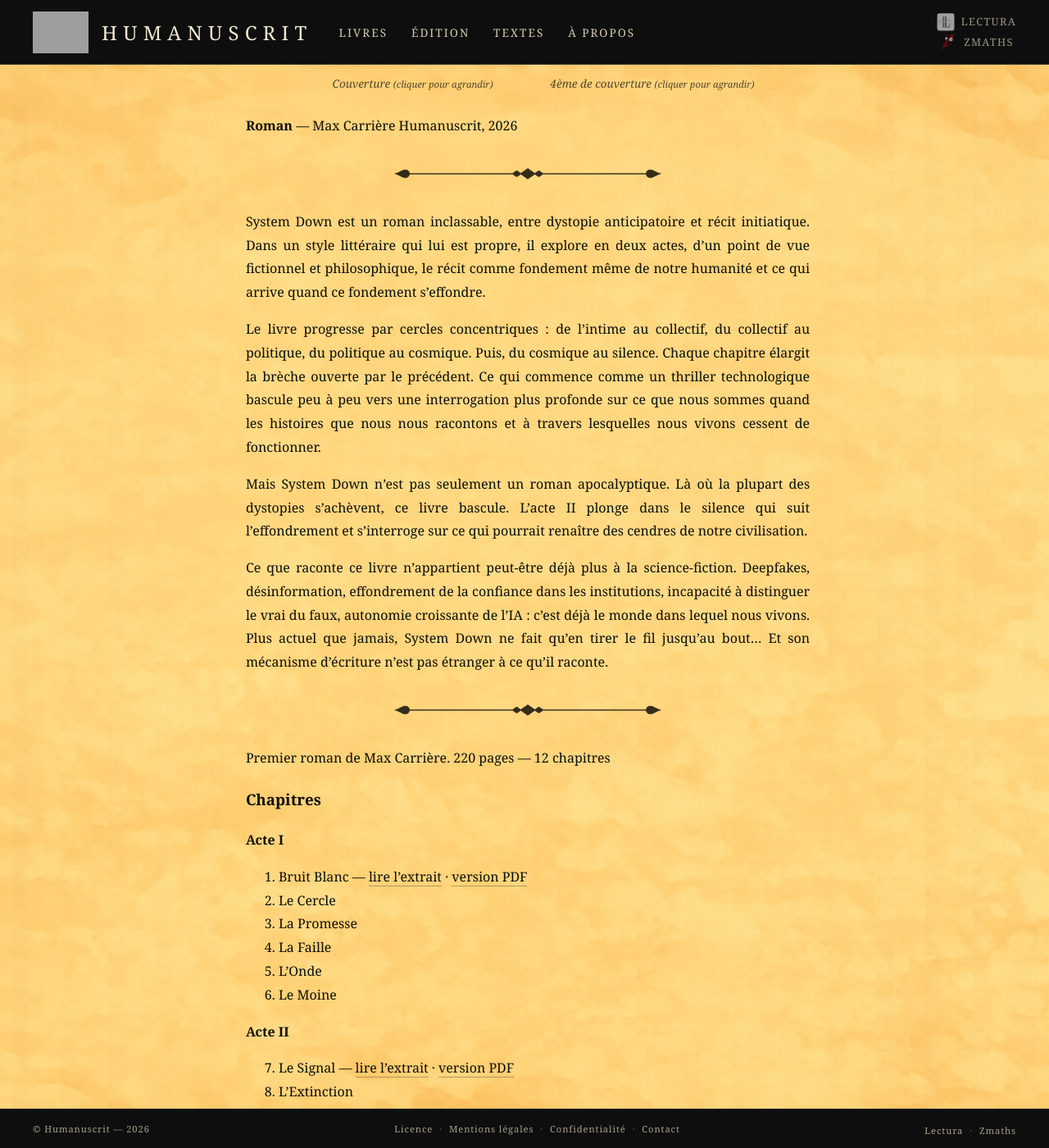
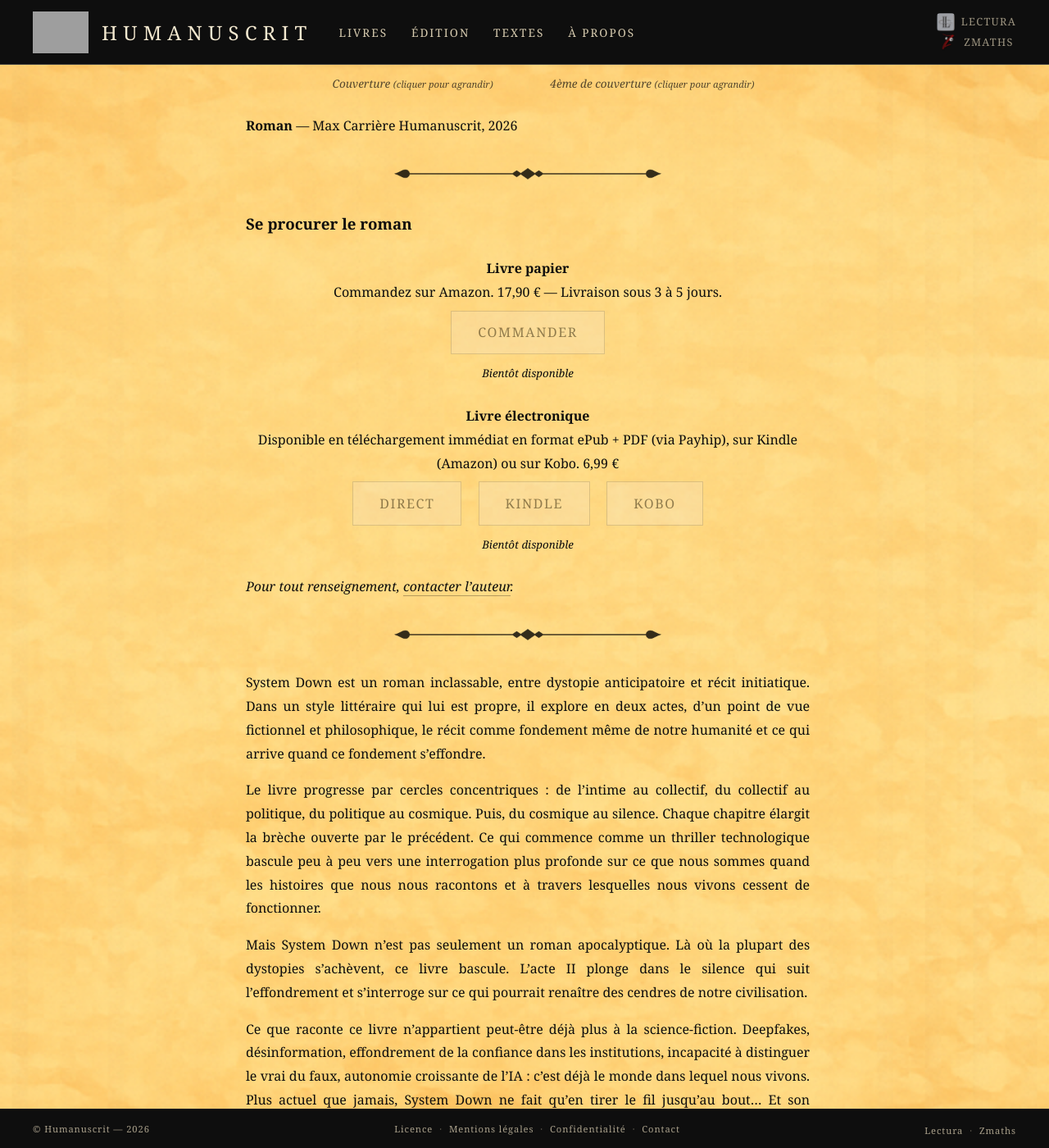
Before and after one commit to maxcarriere/humanuscrit, a Jekyll site: the page built from productions/system-down.md, in a window 1280 px wide and 1400 px high, scrolled down 827 px. Shown: the whole window at 82% size. Built offline with Jekyll 4.4.1, drawn with Linux system fonts in a browser that asks for light colours; some of the changed text lies outside the part shown; grey boxes are pictures that could not be loaded.

Commit message:
Réorganiser la page System Down : achat avant description, enrichir les boutons
Remonte le bloc "Se procurer le roman" avant la description pour un ordre
plus commercial. Ajoute les prix (17,90 € papier, 6,99 € ebook) et les
infos de livraison aux boutons d'achat.

Co-Authored-By: Claude Opus 4.6 <noreply@anthropic.com>

```diff
--- a/productions/system-down.md
+++ b/productions/system-down.md
@@ -41,6 +41,38 @@ Humanuscrit, 2026
 
 ---
 
+### Se procurer le roman
+
+<div class="buy-links" markdown="0">
+
+<div class="buy-format">
+<strong>Livre papier</strong>
+<br>
+Commandez sur Amazon. 17,90&nbsp;&euro; &mdash; Livraison sous 3 &agrave; 5 jours.
+<br>
+<span class="cta-button cta-button-disabled">COMMANDER</span>
+<br>
+<small><em>Bient&ocirc;t disponible</em></small>
+</div>
+
+<div class="buy-format">
+<strong>Livre &eacute;lectronique</strong>
+<br>
+Disponible en t&eacute;l&eacute;chargement imm&eacute;diat en format ePub + PDF (via Payhip), sur Kindle (Amazon) ou sur Kobo. 6,99&nbsp;&euro;
+<br>
+<span class="cta-button cta-button-disabled">DIRECT</span>
+<span class="cta-button cta-button-disabled">KINDLE</span>
+<span class="cta-button cta-button-disabled">KOBO</span>
+<br>
+<small><em>Bient&ocirc;t disponible</em></small>
+</div>
+
+</div>
+
+*Pour tout renseignement, [contacter l'auteur]({{ "/contact/" | relative_url }}).*
+
+---
+
 System Down est un roman inclassable, entre dystopie anticipatoire et récit initiatique. Dans un style littéraire qui lui est propre, il explore en deux actes, d'un point de vue fictionnel et philosophique, le récit comme fondement même de notre humanité et ce qui arrive quand ce fondement s'effondre.
 
 Le livre progresse par cercles concentriques : de l'intime au collectif, du collectif au politique, du politique au cosmique. Puis, du cosmique au silence. Chaque chapitre élargit la brèche ouverte par le précédent. Ce qui commence comme un thriller technologique bascule peu à peu vers une interrogation plus profonde sur ce que nous sommes quand les histoires que nous nous racontons et à travers lesquelles nous vivons cessent de fonctionner.
@@ -77,34 +109,6 @@ Premier roman de Max Carrière.
 
 ---
 
-### Se procurer le roman
-
-<div class="buy-links" markdown="0">
-
-<div class="buy-format">
-<strong>Livre papier</strong>
-<br>
-<span class="cta-button cta-button-disabled">Commander sur Amazon</span>
-<br>
-<small><em>Bient&ocirc;t disponible</em></small>
-</div>
-
-<div class="buy-format">
-<strong>Livre &eacute;lectronique</strong>
-<br>
-<span class="cta-button cta-button-disabled">ePub + PDF — Payhip</span>
-<span class="cta-button cta-button-disabled">Kindle — Amazon</span>
-<span class="cta-button cta-button-disabled">Kobo</span>
-<br>
-<small><em>Bient&ocirc;t disponible</em></small>
-</div>
-
-</div>
-
-*Pour tout renseignement, [contacter l'auteur]({{ "/contact/" | relative_url }}).*
-
----
-
 ### Avis lecteurs
 
 {% include avis.html %}
```
